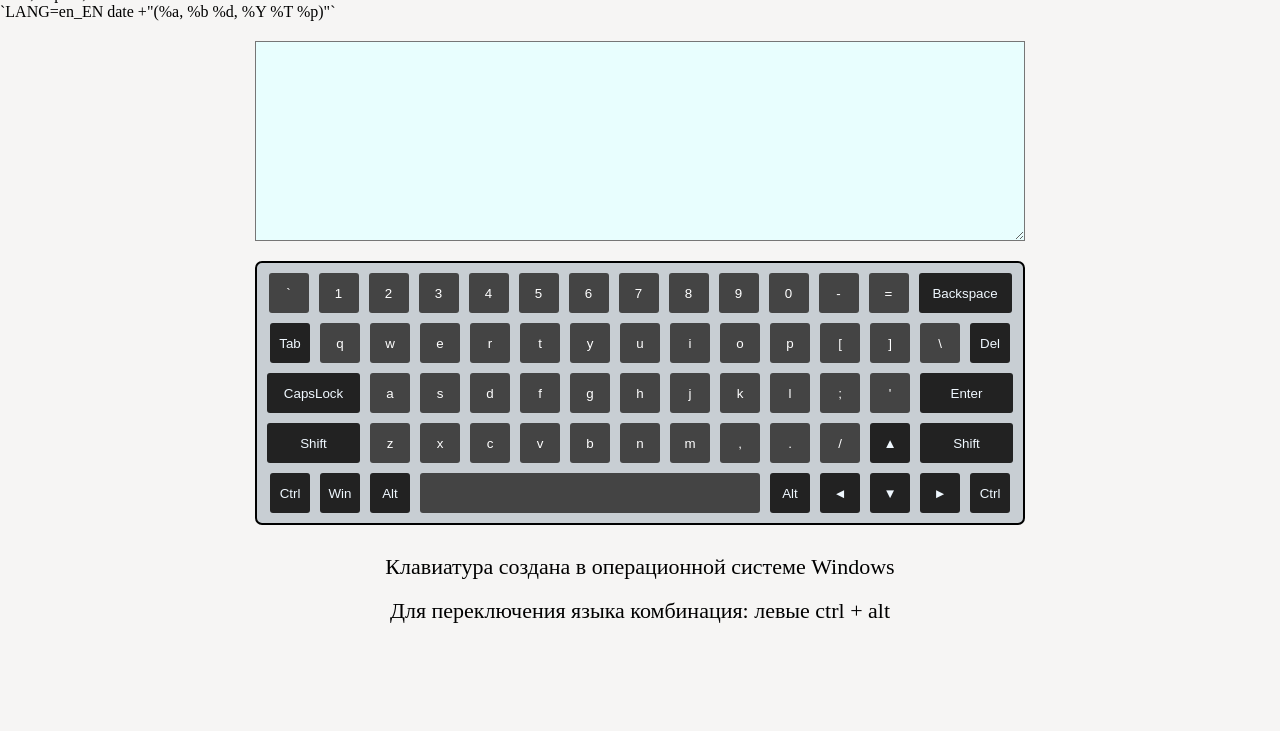
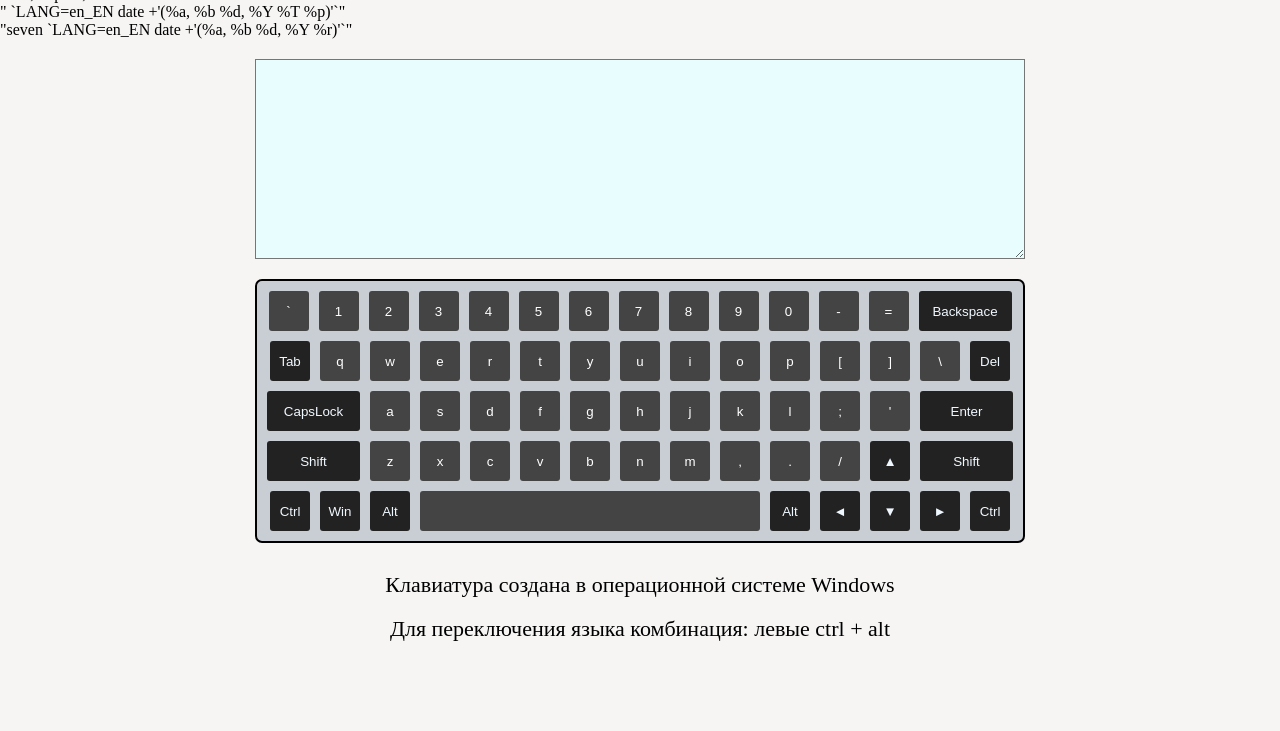
Before and after one commit to Sergei5431/keyboard, a website: page index.html in a window 1280 px wide. Shown: the part 69-800 px from the top of the page. Drawn offline with Linux system fonts and the light colour scheme.

Commit message:
seven (Thu, May 12, 2022 11:38:20 PM)

```diff
--- a/index.html
+++ b/index.html
@@ -12,7 +12,8 @@
 <body>
       <p>Mon, Sep 13, 2021 10:12:24 PM</p>
 
-      <p>`LANG=en_EN date +"(%a, %b %d, %Y %T %p)"`</p>
+      <p>" `LANG=en_EN date +'(%a, %b %d, %Y %T %p)'`"</p>
+      <p>"seven `LANG=en_EN date +'(%a, %b %d, %Y %r)'`"</p>
 
     <script src="./script.js"></script>
 
```
